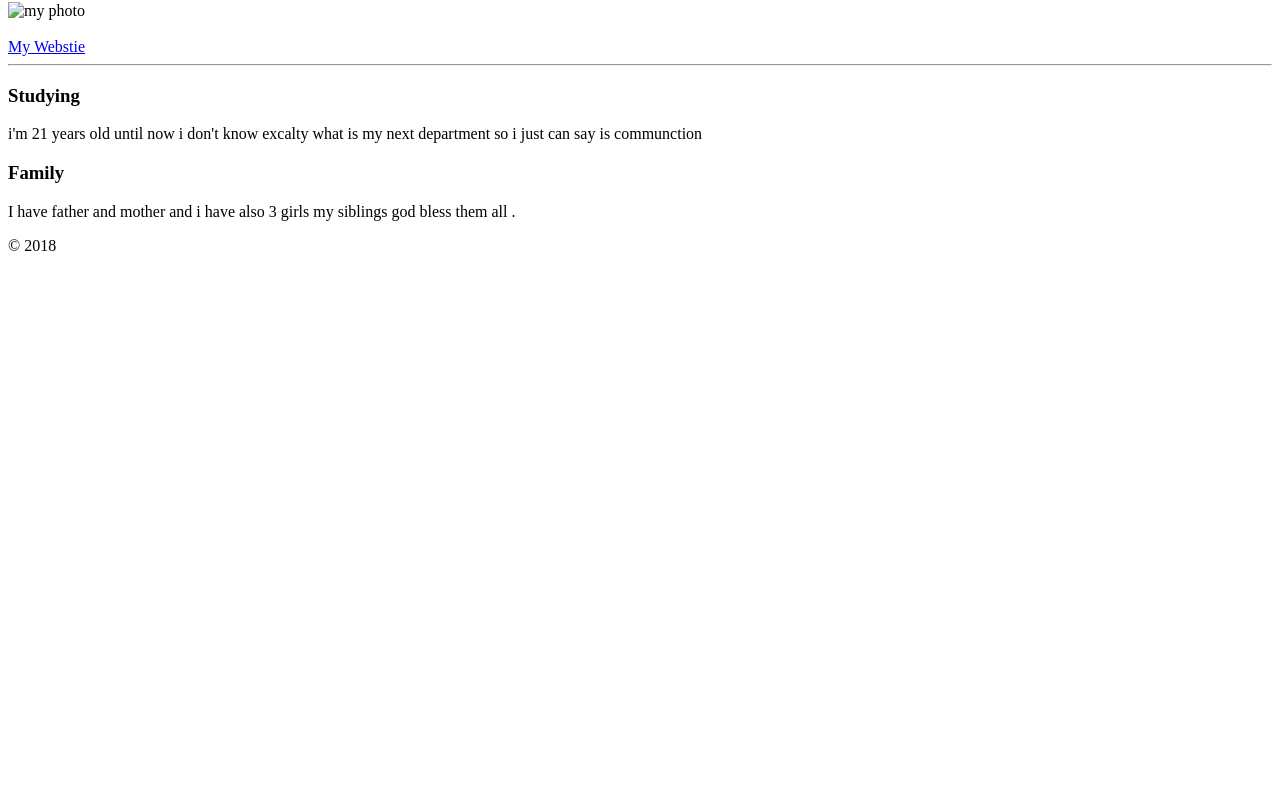
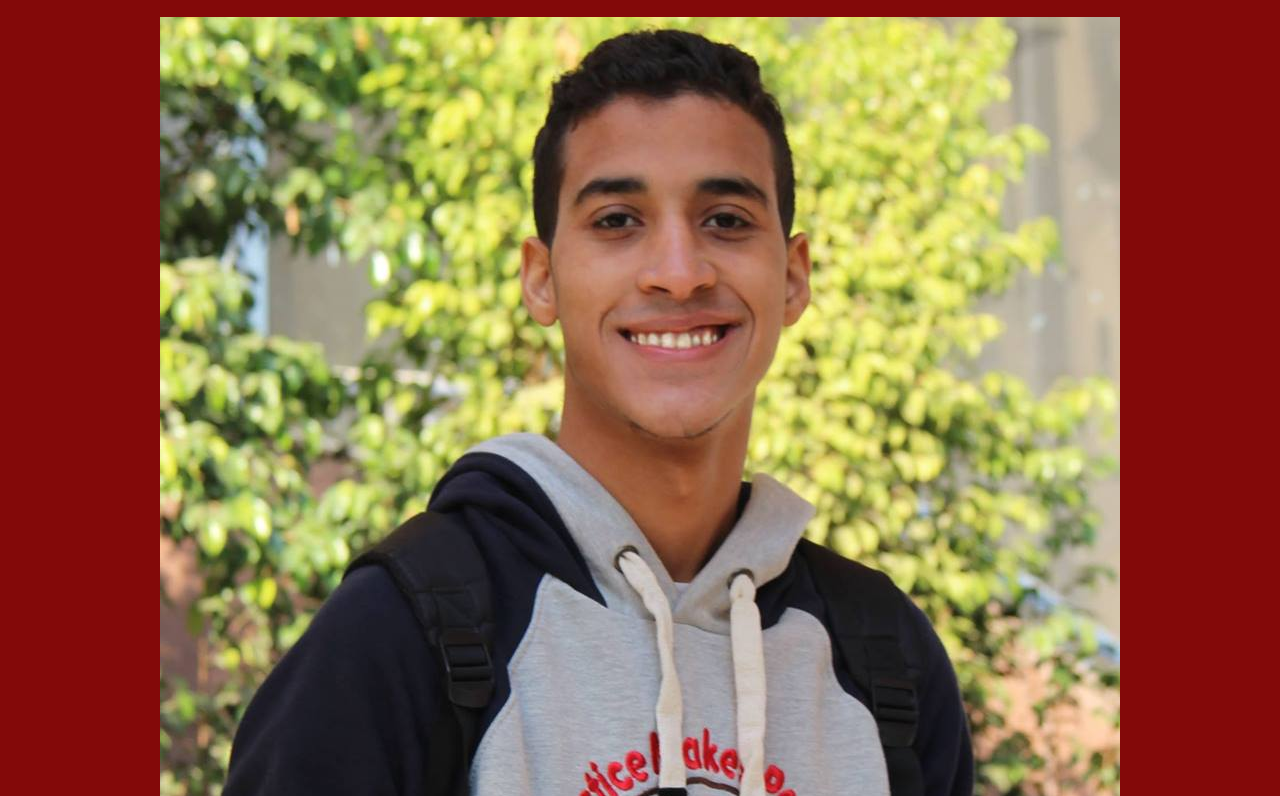
Before and after one commit to Tarekkhaledd/tarekkhaled, a plain HTML site: page index.html in a window 1280 px wide. Shown: the part 78-874 px from the top of the page. Before the commit the page ends 800 px from the top, so only its background shows below. Drawn offline with Linux system fonts and the light colour scheme.

Commit message:
the image now is ready

```diff
--- a/index.html
+++ b/index.html
@@ -10,7 +10,7 @@
 <body>
     <header>
         <h1>Tarek Khaled</h1>
-        <img src="imsld.jpg" alt="my photo">
+        <img src="img/one.jpg" alt="my photo">
         <br>
         <br>
         <a href="www.google.com/tarek80%khaled">My Webstie</a>
--- a/style.css
+++ b/style.css
@@ -0,0 +1,28 @@
+body {
+    background: rgb(131, 9, 9) ;
+    margin: 0px;
+    padding : 0px ;
+    font-size: 19px ;
+
+
+}
+header {
+    text-align: center;
+    color: white;
+}
+
+.myinfo {
+    border : 3px solid orange;
+    margin-bottom: 10px;
+    border-radius: 5px;
+
+}
+
+a {
+    text-decoration: none;
+
+}
+ a:hover {
+    color:rgb(150, 144, 144);
+    font-weight:bold;
+}
```
